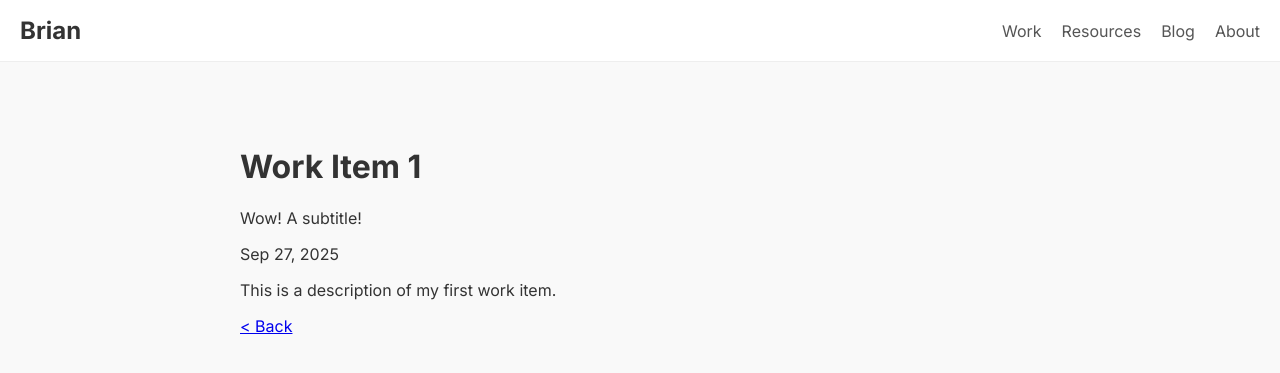
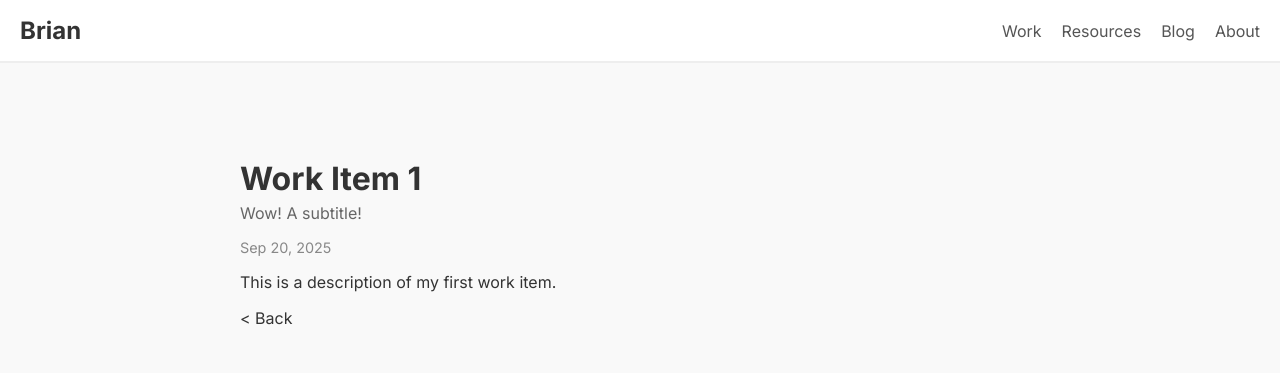
Before and after one commit to kubrian/kubrian.github.io, a Jekyll site: the page built from _works/work-1.md, in a window 1280 px wide. Shown: the top 373 px of the page. Built offline with Jekyll 4.4.1, drawn with Linux system fonts in a browser that asks for light colours.

Commit message:
Refactor CSS into partials (SCSS) - Remove redundant css

```diff
--- a/_layouts/default.html
+++ b/_layouts/default.html
@@ -4,10 +4,7 @@
     <meta charset="UTF-8">
     <meta name="viewport" content="width=device-width, initial-scale=1.0">
     <title>{{ page.title }}</title>
-    <link rel="stylesheet" href="/assets/css/base.css">
-    <link rel="stylesheet" href="/assets/css/header.css">
-    <link rel="stylesheet" href="/assets/css/card.css">
-    <link rel="stylesheet" href="/assets/css/layout.css">
+    <link rel="stylesheet" href="/assets/css/style.css">
   </head>
 
   <body>
--- a/_layouts/post.html
+++ b/_layouts/post.html
@@ -3,10 +3,11 @@
 ---
 <div class="post-content">
   <h1>{{ page.title }}</h1>
-  <o class="post-subtitle">{{ page.subtitle }}</p>
-  <p class="post-meta"> {{ page.date | date: "%b %-d, %Y" }}</p>
+  <p class="post-subtitle">{{ page.subtitle }}</p>
+  <p class="post-meta">
+    {{ page.date | date: "%b %-d, %Y" }}</p>
   {{ content }}
   {% if page.previous_url %}
-    <a href="{{ page.previous_url }}">&lt; Back</a>
+    <a href="{{ page.previous_url }}" class="post-bottom-link">&lt; Back</a>
   {% endif %}
 </div>
--- /dev/null
+++ b/_sass/_base.scss
@@ -0,0 +1,29 @@
+// _base.scss
+
+@import url('https://fonts.googleapis.com/css2?family=Inter:wght@400;700&display=swap');
+
+body {
+    font-family: $font-family;
+    margin: 0;
+    background-color: $background-color;
+    color: $text-color;
+    display: flex;
+    flex-direction: column;
+    min-height: 100vh;
+}
+
+a {
+    text-decoration: none;
+    color: inherit;
+    transition: color 0.3s ease;
+}
+
+h1,
+h2,
+h3,
+h4,
+h5,
+h6 {
+    font-weight: 700;
+    margin-top: 3rem
+}
--- /dev/null
+++ b/_sass/_card.scss
@@ -0,0 +1,37 @@
+// _card.scss
+
+.card-layout {
+    display: grid;
+    grid-template-columns: repeat(auto-fill, minmax(300px, 1fr));
+    gap: 2rem;
+}
+
+.card {
+    background-color: $secondary-background-color;
+    border-radius: 8px;
+    box-shadow: 0 4px 6px $box-shadow-color;
+    overflow: hidden;
+    transition: transform 0.3s ease;
+
+    &:hover {
+        transform: translateY(-5px);
+    }
+
+    .card-content {
+        padding: 1.5rem 1.5rem 1rem;
+    }
+
+    h2 {
+        margin-top: 0;
+    }
+
+    .card-subtitle {
+        color: $secondary-text-color;
+        margin-top: -1rem;
+    }
+
+    .card-meta {
+        color: $meta-text-color;
+        font-size: 0.9rem;
+    }
+}
--- /dev/null
+++ b/_sass/_header.scss
@@ -0,0 +1,47 @@
+// _header.scss
+
+header {
+    background-color: $secondary-background-color;
+    padding: 1rem 0;
+    display: flex;
+    justify-content: space-between;
+    align-items: center;
+    border-bottom: 2px solid $border-color;
+    position: sticky;
+    top: 0;
+    z-index: 1000;
+
+    .logo {
+        margin-left: 20px;
+        font-size: 1.5rem;
+        font-weight: 700;
+    }
+
+    .nav-bar {
+        ul {
+            list-style: none;
+            margin: 0;
+            padding: 0;
+            display: flex;
+        }
+
+        li {
+            margin-right: 20px;
+        }
+
+        a {
+            color: #555;
+            font-size: $base-font-size;
+            padding-bottom: 5px;
+
+            &:hover {
+                color: $text-color;
+            }
+
+            &.active {
+                color: $text-color;
+                border-bottom: 2px solid $text-color;
+            }
+        }
+    }
+}
--- /dev/null
+++ b/_sass/_layout.scss
@@ -0,0 +1,30 @@
+// _layout.scss
+
+.content-wrapper {
+    flex: 1;
+}
+
+.work-content,
+.resources-content,
+.posts-content,
+.about-content,
+.post-content {
+    padding: $content-padding;
+    max-width: $content-width;
+    margin: 0 auto;
+}
+
+.social-icons {
+    list-style: none;
+    padding: 0;
+    display: flex;
+    gap: 1rem;
+
+    a {
+        color: $text-color;
+
+        &:hover {
+            color: $hover-color;
+        }
+    }
+}
--- /dev/null
+++ b/_sass/_post.scss
@@ -0,0 +1,21 @@
+// _post.scss
+
+.post-content {
+    .post-subtitle {
+        color: $secondary-text-color;
+        margin-top: -1rem;
+    }
+
+    .post-meta {
+        color: $meta-text-color;
+        font-size: 0.9rem;
+    }
+
+    .post-bottom-link {
+        &:hover {
+            color: $text-color;
+            border-bottom: 2px solid $text-color;
+        }
+
+    }
+}
--- /dev/null
+++ b/_sass/_variables.scss
@@ -0,0 +1,21 @@
+// _variables.scss
+
+// Colors
+$text-color: #333;
+$secondary-text-color: #666;
+$meta-text-color: #888;
+
+$background-color: #f9f9f9;
+$hover-color: #007bff;
+$secondary-background-color: #fff;
+
+$border-color: #eee;
+$box-shadow-color: rgba(0, 0, 0, 0.1);
+
+// Fonts
+$font-family: 'Inter', sans-serif;
+$base-font-size: 1rem;
+
+// Layout
+$content-width: 800px;
+$content-padding: 3rem 2rem;
--- a/_works/work-1.md
+++ b/_works/work-1.md
@@ -1,5 +1,6 @@
 ---
 title: Work Item 1
 subtitle: Wow! A subtitle!
+date: 2025-09-20
 ---
 This is a description of my first work item.
--- a/assets/css/base.css
+++ /dev/null
@@ -1,12 +0,0 @@
-/* Base style for all pages */
-@import url('https://fonts.googleapis.com/css2?family=Inter:wght@400;700&display=swap');
-
-body {
-    font-family: 'Inter', sans-serif;
-    margin: 0;
-    background-color: #f9f9f9;
-    color: #333;
-    display: flex;
-    flex-direction: column;
-    min-height: 100vh;
-}
--- a/assets/css/card.css
+++ /dev/null
@@ -1,40 +0,0 @@
-.card-layout {
-    display: grid;
-    grid-template-columns: repeat(auto-fill, minmax(300px, 1fr));
-    gap: 2rem;
-}
-
-.card {
-    background-color: white;
-    border-radius: 8px;
-    box-shadow: 0 4px 6px rgba(0, 0, 0, 0.1);
-    overflow: hidden;
-    transition: transform 0.3s ease;
-}
-
-.card:hover {
-    transform: translateY(-5px);
-}
-
-.card-content {
-    padding: 1.5rem;
-}
-
-.card h2 {
-    margin-top: 0;
-}
-
-.card a {
-    text-decoration: none;
-    color: inherit;
-}
-
-.card-subtitle {
-    color: #666;
-    margin-top: -1rem;
-}
-
-.card-meta {
-    color: #888;
-    font-size: 0.9rem;
-}
--- a/assets/css/header.css
+++ /dev/null
@@ -1,51 +0,0 @@
-header {
-    background-color: #fff;
-    color: #333;
-    padding: 1rem 0;
-    display: flex;
-    justify-content: space-between;
-    align-items: center;
-    border-bottom: 1px solid #eee;
-    position: sticky;
-    top: 0;
-    z-index: 1000;
-}
-
-.logo {
-    margin-left: 20px;
-    font-size: 1.5rem;
-    font-weight: 700;
-}
-
-.logo-link {
-    text-decoration: none;
-    color: inherit;
-}
-
-.nav-bar ul {
-    list-style: none;
-    margin: 0;
-    padding: 0;
-    display: flex;
-}
-
-.nav-bar li {
-    margin-right: 20px;
-}
-
-.nav-bar a {
-    color: #555;
-    text-decoration: none;
-    font-size: 1rem;
-    padding-bottom: 5px;
-    transition: color 0.3s ease;
-}
-
-.nav-bar a:hover {
-    color: #000;
-}
-
-.nav-bar a.active {
-    color: #000;
-    border-bottom: 2px solid #000;
-}
--- a/assets/css/layout.css
+++ /dev/null
@@ -1,70 +0,0 @@
-.content-wrapper {
-    flex: 1;
-}
-
-.work-hero-text, .about-content, .resources-content, .thoughts-content, .post-content {
-    padding: 4rem 2rem;
-    max-width: 800px;
-    margin: 0 auto;
-}
-
-.main-content {
-    padding: 0 2rem;
-    max-width: 800px;
-    margin: 0 auto;
-}
-
-.footer {
-    text-align: center;
-    padding: 1rem 0;
-    background-color: #333;
-    color: white;
-    width: 100%;
-    padding: 1.5rem;
-    background-color: #f4f4f4;
-    color: #333;
-}
-
-.post-list, .resource-list {
-    list-style: none;
-    padding: 0;
-}
-
-.post-list li, .resource-list li {
-    margin-bottom: 1.5rem;
-}
-
-.post-list a, .resource-list a {
-    font-size: 1.2rem;
-    text-decoration: none;
-    color: #007bff;
-    font-weight: bold;
-    transition: color 0.3s ease;
-}
-
-.post-list a:hover, .resource-list a:hover {
-    color: #0056b3;
-    text-decoration: underline;
-}
-
-.social-icons {
-    list-style: none;
-    padding: 0;
-    display: flex;
-    gap: 1rem;
-}
-
-.social-icons a {
-    color: #333;
-    transition: color 0.3s ease;
-}
-
-.social-icons a:hover {
-    color: #007bff;
-}
-
-.resource-list .resource-description {
-    color: #666;
-    font-size: 1rem;
-    margin-left: 1.5rem;
-}
--- /dev/null
+++ b/assets/css/style.scss
@@ -0,0 +1,9 @@
+---
+---
+
+@import "variables";
+@import "base";
+@import "layout";
+@import "header";
+@import "card";
+@import "post";
--- a/index.html
+++ b/index.html
@@ -1,11 +1,9 @@
 ---
 ---
-<div class="work-hero-text">
+<div class="work-content">
   <h1>I build things for science.</h1>
   <p>I am a(n unemployed) computational chemist with a passion for
     <strong>machine learning driven materials discovery</strong>.</p>
-</div>
-
-<div class="main-content">
+  <h1>Work</h1>
   {% include cards.html collection=site.works %}
 </div>
--- a/posts.html
+++ b/posts.html
@@ -1,6 +1,6 @@
 ---
 ---
-<div class="thoughts-content">
+<div class="posts-content">
   <h1>Posts</h1>
   {% include cards.html collection=site.posts %}
 </div>
```
Also changed, not shown: README.md.
